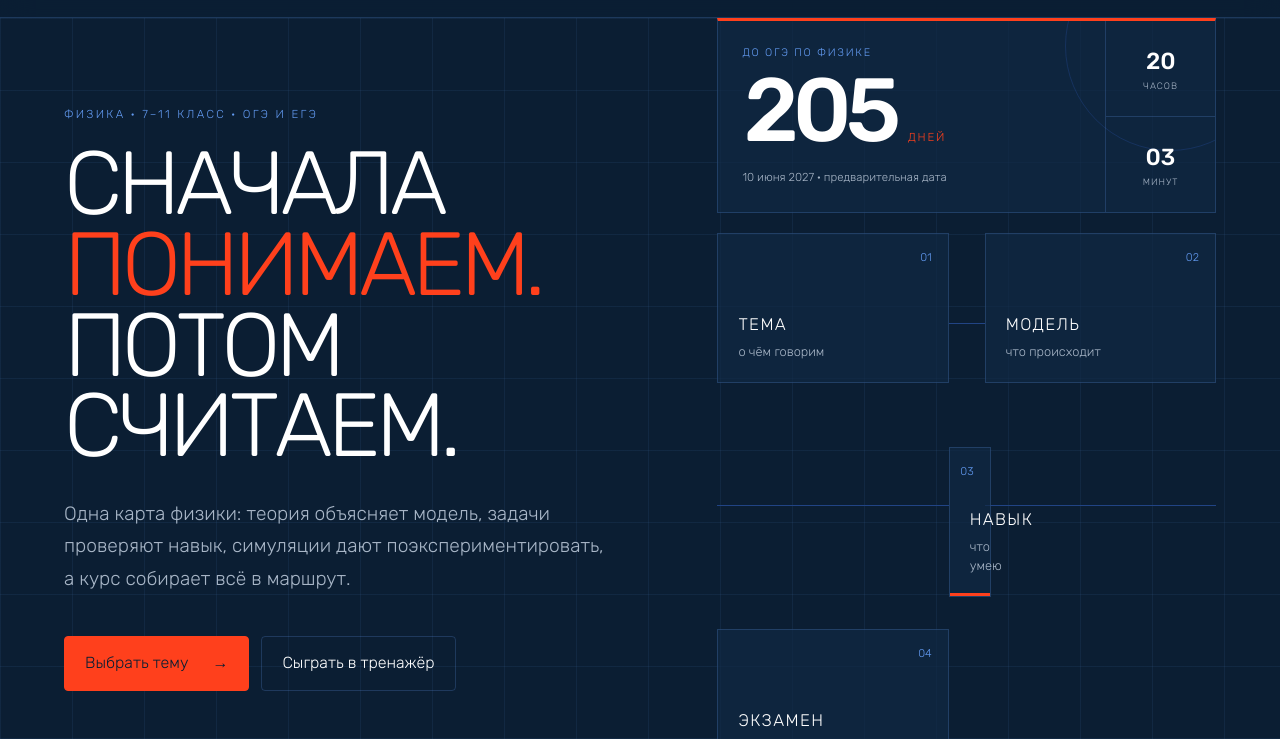
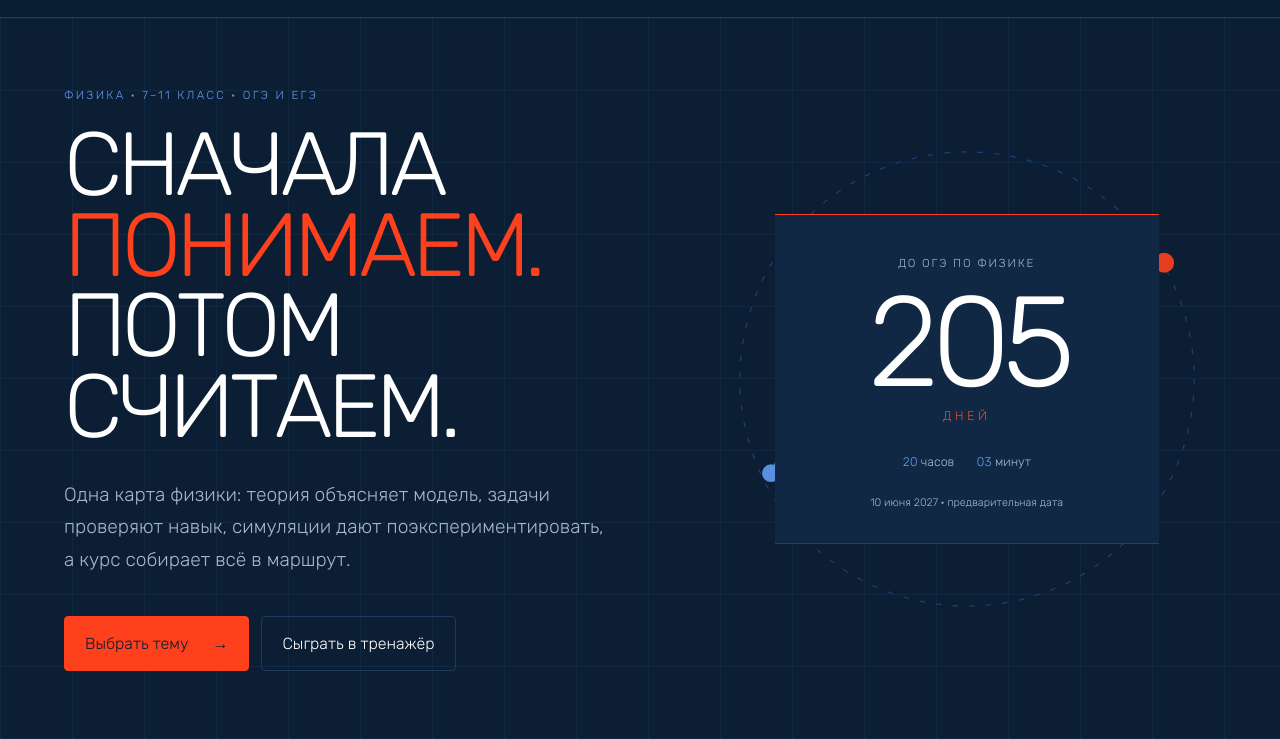
Before and after one commit to PavelPivkin/physics-course-platform, an Astro site: page / in a window 1280 px wide. Shown: the part 61-800 px from the top of the page. Built offline with nearby package versions, Linux system fonts and the light colour scheme; Astro itself is replaced by a stand-in of ours.

Commit message:
Restore original homepage countdown design

```diff
--- a/src/pages/index.astro
+++ b/src/pages/index.astro
@@ -28,27 +28,29 @@ const examDate = "2027-06-10T10:00:00+03:00";
         </div>
       </div>
 
-      <div class="hero-side">
-        <section class="exam-countdown" data-countdown data-target={examDate} aria-label="Обратный отсчёт до ОГЭ по физике">
-          <div class="countdown-main">
-            <p>До ОГЭ по физике</p>
-            <div class="countdown-number"><strong data-days>—</strong><span>дней</span></div>
-            <small>10 июня 2027 · предварительная дата</small>
+      <div class="countdown-shell" data-countdown data-target={examDate} aria-label="Обратный отсчёт до ОГЭ по физике">
+        <div class="orbit-visual" aria-hidden="true">
+          <svg viewBox="0 0 520 520">
+            <circle class="orbit orbit-one" cx="260" cy="260" r="205"></circle>
+            <circle class="orbit orbit-two" cx="260" cy="260" r="143"></circle>
+            <path class="trajectory" d="M 83 345 Q 225 48 438 155"></path>
+            <circle class="body-dot" cx="83" cy="345" r="8"></circle>
+            <circle class="accent-dot" cx="438" cy="155" r="9"></circle>
+            <path class="vector" d="M260 260 L393 210"></path>
+            <path class="vector-head" d="M393 210 L373 205 M393 210 L382 228"></path>
+            <text x="405" y="205">F</text>
+          </svg>
+        </div>
+
+        <div class="countdown-content">
+          <p>До ОГЭ по физике</p>
+          <div class="countdown-value" data-days>—</div>
+          <div class="countdown-unit">дней</div>
+          <div class="countdown-detail">
+            <span><strong data-hours>—</strong> часов</span>
+            <span><strong data-minutes>—</strong> минут</span>
           </div>
-          <div class="countdown-details">
-            <div><strong data-hours>—</strong><span>часов</span></div>
-            <div><strong data-minutes>—</strong><span>минут</span></div>
-          </div>
-        </section>
-
-        <div class="route-map" aria-label="Учебный маршрут">
-          <div class="route-start"><span>01</span><strong>Тема</strong><small>о чём говорим</small></div>
-          <div class="route-line"></div>
-          <div class="route-node"><span>02</span><strong>Модель</strong><small>что происходит</small></div>
-          <div class="route-line"></div>
-          <div class="route-node accent"><span>03</span><strong>Навык</strong><small>что умею</small></div>
-          <div class="route-line"></div>
-          <div class="route-node"><span>04</span><strong>Экзамен</strong><small>как проверяют</small></div>
+          <p class="date-note">10 июня 2027 · предварительная дата</p>
         </div>
       </div>
     </section>
--- a/src/styles/global.css
+++ b/src/styles/global.css
@@ -212,59 +212,44 @@ h1, h2, h3, strong { font-weight: 300; }
 .hero-lead { max-width: 46rem; margin-bottom: 2.5rem; color: var(--muted); font-size: clamp(1.05rem, 1.5vw, 1.28rem); line-height: 1.7; }
 .hero-actions { display: flex; flex-wrap: wrap; gap: 0.75rem; }
 
-.hero-side { display: grid; gap: 1.25rem; min-width: 0; }
-.exam-countdown {
+.countdown-shell {
   position: relative;
   display: grid;
-  grid-template-columns: minmax(0, 1fr) auto;
-  min-width: 0;
-  border: 1px solid var(--line);
-  border-top: 3px solid var(--orange);
-  background: var(--panel-soft);
-  overflow: hidden;
+  place-items: center;
+  align-self: center;
+  min-height: 38rem;
 }
-.exam-countdown::after {
+.orbit-visual {
   position: absolute;
-  top: -80px;
-  right: -60px;
-  width: 210px;
-  height: 210px;
-  border: 1px solid var(--deep-blue);
-  border-radius: 50%;
-  content: "";
-  opacity: 0.45;
-  pointer-events: none;
+  width: min(45vw, 42rem);
+  min-width: 32rem;
+  opacity: 0.9;
 }
-.countdown-main { position: relative; z-index: 1; min-width: 0; padding: 1.5rem; }
-.countdown-main > p { color: var(--blue-text); text-transform: uppercase; letter-spacing: 0.16em; font-size: 0.68rem; }
-.countdown-number { display: flex; align-items: baseline; gap: 0.75rem; margin: 0.55rem 0 0.8rem; }
-.countdown-number strong { color: var(--white); font-size: clamp(3.8rem, 7vw, 6.5rem); font-weight: 500; font-variant-numeric: tabular-nums; line-height: 0.9; letter-spacing: -0.07em; }
-.countdown-number span { color: var(--orange-text); text-transform: uppercase; letter-spacing: 0.16em; font-size: 0.72rem; }
-.countdown-main small { color: var(--muted); font-size: 0.72rem; }
-.countdown-details { position: relative; z-index: 1; display: grid; min-width: 110px; border-left: 1px solid var(--line); }
-.countdown-details div { display: flex; align-items: center; justify-content: center; flex-direction: column; padding: 0.8rem 1rem; }
-.countdown-details div + div { border-top: 1px solid var(--line); }
-.countdown-details strong { font-size: 1.45rem; font-weight: 500; font-variant-numeric: tabular-nums; }
-.countdown-details span { color: var(--muted); text-transform: uppercase; letter-spacing: 0.1em; font-size: 0.58rem; }
-
-.route-map { position: relative; display: grid; grid-template-columns: 1fr 36px 1fr; align-items: center; gap: 0; }
-.route-map > div:not(.route-line) {
+.orbit-visual svg { width: 100%; overflow: visible; }
+.orbit { fill: none; stroke: var(--deep-blue); stroke-width: 1; stroke-dasharray: 5 10; }
+.orbit-two { opacity: 0.6; }
+.trajectory { fill: none; stroke: var(--light-blue); stroke-width: 2; }
+.body-dot { fill: var(--light-blue); }
+.accent-dot { fill: var(--orange); }
+.vector, .vector-head { fill: none; stroke: var(--orange); stroke-width: 2.5; }
+.orbit-visual text { fill: var(--orange); font-family: Georgia, serif; font-size: 28px; font-style: italic; }
+.countdown-content {
   position: relative;
-  display: flex;
-  min-height: 150px;
-  flex-direction: column;
-  justify-content: flex-end;
-  padding: 1.25rem;
-  border: 1px solid var(--line);
-  background: var(--panel-soft);
+  z-index: 2;
+  width: min(24rem, 80%);
+  padding: 2.5rem 2rem 2rem;
+  border-top: 1px solid var(--orange);
+  border-bottom: 1px solid var(--line);
+  background: var(--panel);
+  text-align: center;
+  backdrop-filter: blur(10px);
 }
-.route-map > div:nth-child(5), .route-map > div:nth-child(7) { margin-top: 2rem; }
-.route-map > div:nth-child(1), .route-map > div:nth-child(3) { margin-bottom: 2rem; }
-.route-map span { position: absolute; top: 1rem; right: 1rem; color: var(--blue-text); font-size: 0.7rem; }
-.route-map strong { margin-bottom: 0.3rem; text-transform: uppercase; letter-spacing: 0.08em; font-size: 1.05rem; }
-.route-map small { color: var(--muted); }
-.route-map .accent { border-color: var(--orange); box-shadow: inset 0 -3px var(--orange); }
-.route-line { height: 1px; background: var(--deep-blue); }
+.countdown-content > p:first-child { margin-bottom: 0.8rem; color: var(--muted); text-transform: uppercase; letter-spacing: 0.16em; font-size: 0.72rem; }
+.countdown-value { color: var(--white); font-size: clamp(5rem, 10vw, 9rem); font-variant-numeric: tabular-nums; line-height: 0.9; letter-spacing: -0.07em; }
+.countdown-unit { margin: 0.4rem 0 1.75rem; color: var(--orange-text); text-transform: uppercase; letter-spacing: 0.28em; font-size: 0.78rem; }
+.countdown-detail { display: flex; justify-content: center; gap: 1.4rem; color: var(--muted); font-size: 0.78rem; }
+.countdown-detail strong { color: var(--blue-text); font-weight: 300; font-variant-numeric: tabular-nums; }
+.date-note { margin: 1.4rem 0 0; color: var(--muted); font-size: 0.68rem; }
 
 .home-section { padding-top: clamp(5rem, 9vw, 9rem); padding-bottom: clamp(5rem, 9vw, 9rem); }
 .section-heading h2, .split-heading h2 { max-width: 800px; text-transform: uppercase; font-size: clamp(2.2rem, 4vw, 4.4rem); line-height: 1.02; }
@@ -462,7 +447,8 @@ h1, h2, h3, strong { font-weight: 300; }
   body { padding-bottom: 62px; }
   .portal-hero, .topic-hero-grid, .game-intro { grid-template-columns: 1fr; }
   .portal-hero { padding-top: 5rem; padding-bottom: 5rem; }
-  .route-map { max-width: 660px; }
+  .countdown-shell { min-height: 34rem; }
+  .orbit-visual { width: min(90vw, 38rem); }
   .topic-preview-grid, .entity-grid { grid-template-columns: 1fr 1fr; }
   .topic-preview-grid .topic-card:last-child { grid-column: 1 / -1; }
   .practice-banner { grid-template-columns: 1fr auto; }
@@ -481,12 +467,9 @@ h1, h2, h3, strong { font-weight: 300; }
   .brand { font-size: 0.72rem; }
   .brand svg { width: 1.7rem; }
   .hero-copy h1 { font-size: clamp(3rem, 15vw, 5rem); }
-  .exam-countdown { grid-template-columns: 1fr; }
-  .countdown-details { grid-template-columns: 1fr 1fr; border-top: 1px solid var(--line); border-left: 0; }
-  .countdown-details div + div { border-top: 0; border-left: 1px solid var(--line); }
-  .route-map { grid-template-columns: 1fr; gap: 0; }
-  .route-map > div:not(.route-line) { min-height: 105px; margin: 0 !important; }
-  .route-line { width: 1px; height: 20px; margin-left: 50%; }
+  .countdown-shell { min-height: 29rem; }
+  .orbit-visual { min-width: 28rem; }
+  .countdown-content { width: 84%; }
   .split-heading { align-items: flex-start; flex-direction: column; }
   .topic-preview-grid, .entity-grid { grid-template-columns: 1fr; }
   .topic-preview-grid .topic-card:last-child { grid-column: auto; }
```
